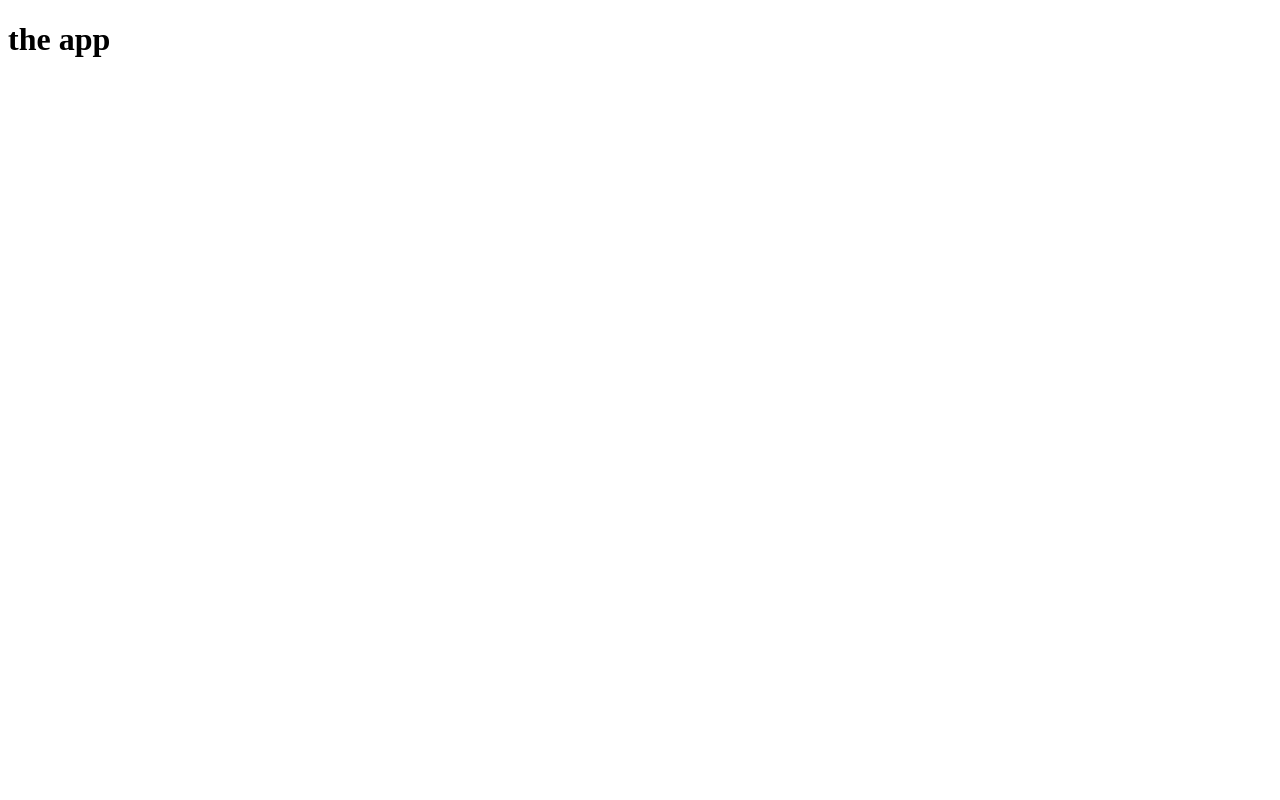
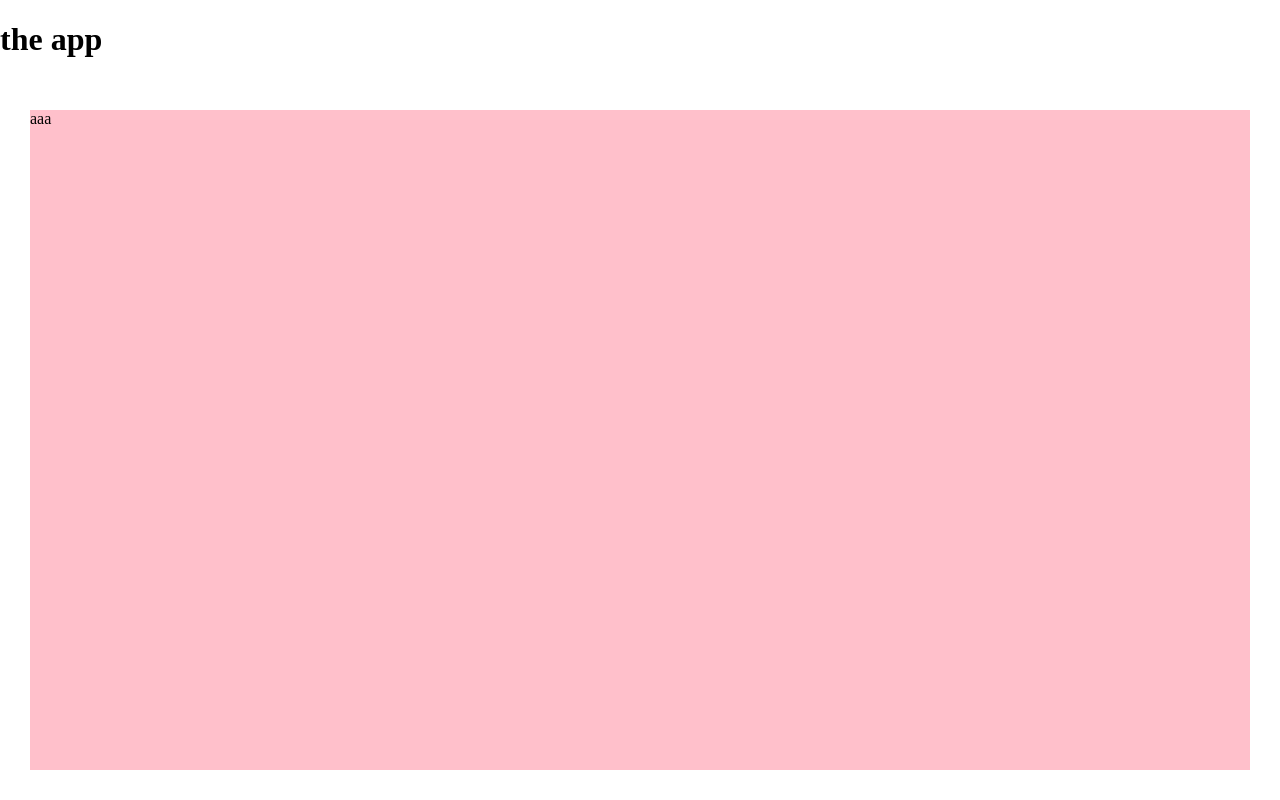
Before and after one commit to flarestrike/cap, an Angular app: page / in a window 1280 px wide. Built offline with nearby package versions, Linux system fonts and the light colour scheme.

Commit message:
feat: mock base layout

```diff
--- a/package.json
+++ b/package.json
@@ -6,7 +6,6 @@
     "start": "ng serve",
     "build": "ng build",
     "test": "ng test",
-    "lint": "ng lint",
     "lint": "npm run lint:ts; npm run lint:html; npm run lint:sass",
     "lint:ts": "ng lint",
     "lint:html": "htmlhint -f unix -i src/*.html,dist/**/*.html",
@@ -24,6 +23,7 @@
     "@angular/platform-browser-dynamic": "~7.2.0",
     "@angular/router": "~7.2.0",
     "core-js": "^2.5.4",
+    "normalize.css": "^8.0.1",
     "rxjs": "~6.3.3",
     "tslib": "^1.9.0",
     "zone.js": "~0.8.26"
--- a/src/app/app.component.html
+++ b/src/app/app.component.html
@@ -1,3 +1,4 @@
 <!--The content below is only a placeholder and can be replaced.-->
 <h1> the app </h1>
+<div class='bg-fill'>aaa</div>
 <router-outlet></router-outlet>
--- a/src/app/app.component.sass
+++ b/src/app/app.component.sass
@@ -0,0 +1,8 @@
+\:host
+  display: flex
+  flex-flow: column
+  width: 100%
+  .bg-fill
+    margin: 30px
+    flex: 1
+    background: pink
--- a/src/styles.sass
+++ b/src/styles.sass
@@ -1 +1,10 @@
 /* You can add global styles to this file, and also import other style files */
+@import 'normalize.css'
+
+html
+  height: 100vh
+  width: 100vw
+
+html, body
+  display: flex
+  flex: 1
```
Also changed, not shown: 1 other file (tests, documents, lock files or other folders).
